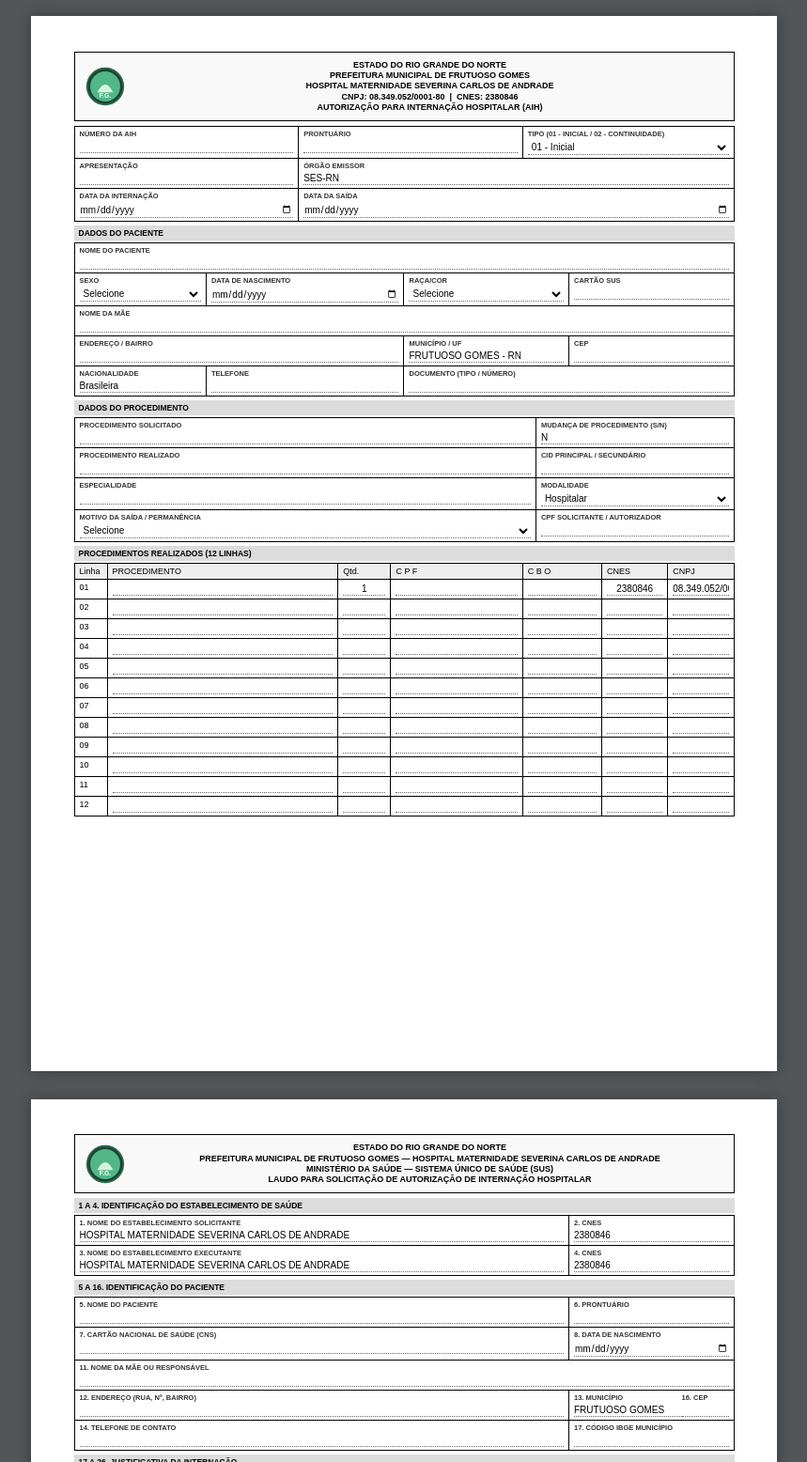
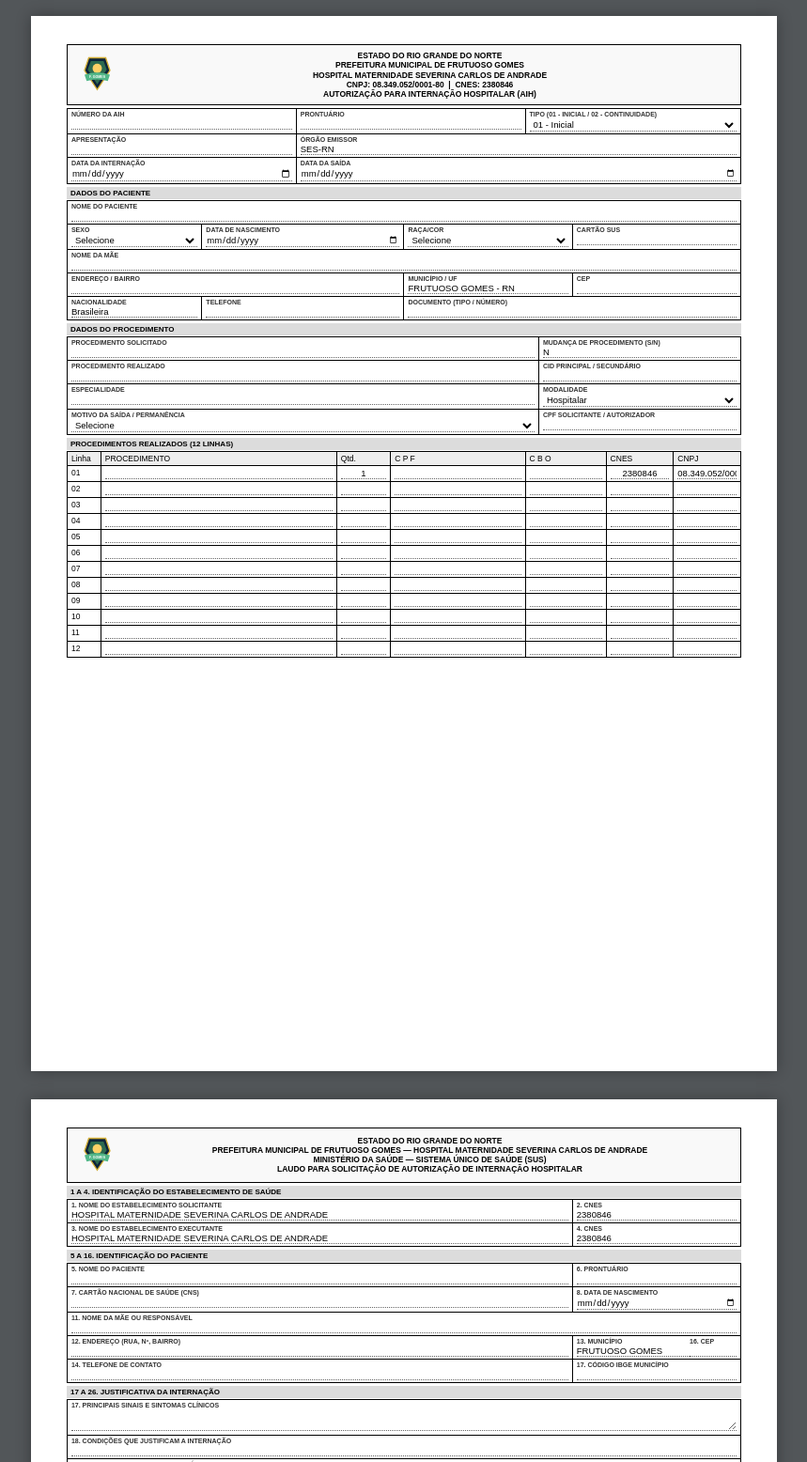
Before and after one commit to lucidiojf/painel1, a plain HTML site: page aih.html in a window 1280 px wide. Shown: the part 84-1640 px from the top of the page at 94% size, without its empty margins (210-1069 px from the left). Drawn offline with Linux system fonts and the light colour scheme.

Commit message:
Update aih.html

```diff
--- a/aih.html
+++ b/aih.html
@@ -62,29 +62,29 @@
             color: #fff !important;
         }
 
-        /* Páginas A4 fluidas e preenchendo a folha inteira com legibilidade perfeita */
+        /* Páginas A4 rigorosamente controladas */
         .aih-page {
             width: 210mm;
             min-height: 297mm;
             background: #fff;
             margin: 0 auto 30px auto;
-            padding: 10mm 12mm;
+            padding: 8mm 10mm;
             box-shadow: 0 0 15px rgba(0,0,0,0.3);
             page-break-after: always;
             box-sizing: border-box;
-            font-size: 10px;
+            font-size: 9.5px;
         }
 
         table {
             width: 100%;
             border-collapse: collapse;
             border: 1px solid #000;
-            margin-bottom: 3px;
+            margin-bottom: 2px;
         }
 
         th, td {
             border: 1px solid #000;
-            padding: 3px 5px;
+            padding: 2px 4px;
             vertical-align: top;
             text-align: left;
         }
@@ -92,12 +92,12 @@
         .header-box {
             text-align: center;
             font-weight: bold;
-            font-size: 9px;
+            font-size: 8.5px;
             background: #f9f9f9;
-            padding: 5px;
-            line-height: 1.25;
+            padding: 4px;
+            line-height: 1.2;
             border: 1px solid #000;
-            margin-bottom: 5px;
+            margin-bottom: 3px;
         }
 
         .header-table {
@@ -115,19 +115,19 @@
             background: #dcdcdc;
             font-weight: bold;
             text-transform: uppercase;
-            font-size: 8.5px;
-            padding: 3px 5px;
-            margin-top: 4px;
-            margin-bottom: 2px;
+            font-size: 8px;
+            padding: 2px 4px;
+            margin-top: 3px;
+            margin-bottom: 1px;
         }
 
         label {
-            font-size: 7.5px;
+            font-size: 7px;
             font-weight: bold;
             display: block;
             text-transform: uppercase;
             color: #333;
-            margin-bottom: 2px;
+            margin-bottom: 1px;
         }
 
         input, select, textarea {
@@ -135,9 +135,9 @@
             border: none;
             border-bottom: 1px dotted #666;
             background: transparent;
-            font-size: 10px;
+            font-size: 9.5px;
             outline: none;
-            padding: 1px 0;
+            padding: 0px;
         }
 
         input:focus, select:focus, textarea:focus {
@@ -165,7 +165,7 @@
                 width: 210mm !important;
                 min-height: 297mm !important;
                 page-break-after: always !important;
-                padding: 10mm 12mm !important;
+                padding: 8mm 10mm !important;
             }
         }
     </style>
@@ -188,11 +188,12 @@
                 <table class="header-table">
                     <tr>
                         <td style="width: 55px; text-align: center;">
-                            <svg width="42" height="42" viewBox="0 0 100 100" style="display:block; margin:0 auto;">
-                                <circle cx="50" cy="50" r="46" fill="#1b4332" stroke="#2d6a4f" stroke-width="4"/>
-                                <circle cx="50" cy="50" r="38" fill="#52b788"/>
-                                <path d="M 30 65 Q 50 25 70 65 Z" fill="#d8f3dc"/>
-                                <text x="50" y="78" font-size="16" font-weight="bold" fill="#fff" text-anchor="middle">F.G.</text>
+                            <svg width="45" height="45" viewBox="0 0 200 200" style="display:block; margin:0 auto;">
+                                <path d="M 60 20 L 140 20 L 160 80 L 100 170 L 40 80 Z" fill="#0d233a" stroke="#d4af37" stroke-width="6"/>
+                                <path d="M 70 35 L 130 35 L 145 75 L 100 145 L 55 75 Z" fill="#2d6a4f"/>
+                                <circle cx="100" cy="70" r="22" fill="#ffd166"/>
+                                <path d="M 40 100 Q 100 80 160 100 L 150 130 Q 100 115 50 130 Z" fill="#52b788"/>
+                                <text x="100" y="115" font-size="16" font-weight="bold" fill="#fff" text-anchor="middle">F. GOMES</text>
                             </svg>
                         </td>
                         <td style="text-align: center;">
@@ -292,7 +293,7 @@
                 </tr>
             </table>
             <div class="section-title">Procedimentos Realizados (12 Linhas)</div>
-            <table style="text-align:center; font-size:9px;">
+            <table style="text-align:center; font-size:8.5px;">
                 <tr style="background:#eee;">
                     <td style="width:5%;">Linha</td>
                     <td style="width:35%;">PROCEDIMENTO</td>
@@ -325,11 +326,12 @@
                 <table class="header-table">
                     <tr>
                         <td style="width: 55px; text-align: center;">
-                            <svg width="42" height="42" viewBox="0 0 100 100" style="display:block; margin:0 auto;">
-                                <circle cx="50" cy="50" r="46" fill="#1b4332" stroke="#2d6a4f" stroke-width="4"/>
-                                <circle cx="50" cy="50" r="38" fill="#52b788"/>
-                                <path d="M 30 65 Q 50 25 70 65 Z" fill="#d8f3dc"/>
-                                <text x="50" y="78" font-size="16" font-weight="bold" fill="#fff" text-anchor="middle">F.G.</text>
+                            <svg width="45" height="45" viewBox="0 0 200 200" style="display:block; margin:0 auto;">
+                                <path d="M 60 20 L 140 20 L 160 80 L 100 170 L 40 80 Z" fill="#0d233a" stroke="#d4af37" stroke-width="6"/>
+                                <path d="M 70 35 L 130 35 L 145 75 L 100 145 L 55 75 Z" fill="#2d6a4f"/>
+                                <circle cx="100" cy="70" r="22" fill="#ffd166"/>
+                                <path d="M 40 100 Q 100 80 160 100 L 150 130 Q 100 115 50 130 Z" fill="#52b788"/>
+                                <text x="100" y="115" font-size="16" font-weight="bold" fill="#fff" text-anchor="middle">F. GOMES</text>
                             </svg>
                         </td>
                         <td style="text-align: center;">
@@ -383,9 +385,9 @@
             </table>
             <div class="section-title">17 a 26. Justificativa da Internação</div>
             <table>
-                <tr><td><label>17. Principais Sinais e Sintomas Clínicos</label><textarea id="sinaisSintomas" rows="3" style="font-size:10px;"></textarea></td></tr>
-                <tr><td><label>18. Condições que Justificam a Internação</label><textarea id="condicoesInternacao" rows="2" style="font-size:10px;"></textarea></td></tr>
-                <tr><td><label>19. Resultados de Provas Diagnósticas (Exames)</label><textarea id="resultadosExames" rows="3" style="font-size:10px;"></textarea></td></tr>
+                <tr><td><label>17. Principais Sinais e Sintomas Clínicos</label><textarea id="sinaisSintomas" rows="2" style="font-size:9.5px;"></textarea></td></tr>
+                <tr><td><label>18. Condições que Justificam a Internação</label><input type="text" id="condicoesInternacao" style="font-size:9.5px;"></td></tr>
+                <tr><td><label>19. Resultados de Provas Diagnósticas (Exames)</label><textarea id="resultadosExames" rows="2" style="font-size:9.5px;"></textarea></td></tr>
                 <tr>
                     <td>
                         <table style="border:none; margin:0;">
@@ -472,11 +474,12 @@
                 <table class="header-table">
                     <tr>
                         <td style="width: 55px; text-align: center;">
-                            <svg width="42" height="42" viewBox="0 0 100 100" style="display:block; margin:0 auto;">
-                                <circle cx="50" cy="50" r="46" fill="#1b4332" stroke="#2d6a4f" stroke-width="4"/>
-                                <circle cx="50" cy="50" r="38" fill="#52b788"/>
-                                <path d="M 30 65 Q 50 25 70 65 Z" fill="#d8f3dc"/>
-                                <text x="50" y="78" font-size="16" font-weight="bold" fill="#fff" text-anchor="middle">F.G.</text>
+                            <svg width="45" height="45" viewBox="0 0 200 200" style="display:block; margin:0 auto;">
+                                <path d="M 60 20 L 140 20 L 160 80 L 100 170 L 40 80 Z" fill="#0d233a" stroke="#d4af37" stroke-width="6"/>
+                                <path d="M 70 35 L 130 35 L 145 75 L 100 145 L 55 75 Z" fill="#2d6a4f"/>
+                                <circle cx="100" cy="70" r="22" fill="#ffd166"/>
+                                <path d="M 40 100 Q 100 80 160 100 L 150 130 Q 100 115 50 130 Z" fill="#52b788"/>
+                                <text x="100" y="115" font-size="16" font-weight="bold" fill="#fff" text-anchor="middle">F. GOMES</text>
                             </svg>
                         </td>
                         <td style="text-align: center;">
@@ -594,7 +597,7 @@
             </table>
             <div class="section-title">Sumário de História Clínica, Exame Físico e Tratamento</div>
             <table>
-                <tr><td><label>Evolução, História Clínica e Conduta</label><textarea id="evolucaoClinica" rows="22" placeholder="Histórico clínico detalhado..." style="font-size:10px;"></textarea></td></tr>
+                <tr><td><label>Evolução, História Clínica e Conduta</label><textarea id="evolucaoClinica" rows="20" placeholder="Histórico clínico detalhado..." style="font-size:10px;"></textarea></td></tr>
                 <tr><td><label>Diagnóstico Final</label><input type="text" id="diagFinal"></td></tr>
             </table>
         </div>
@@ -614,11 +617,11 @@
         const campos = document.querySelectorAll('.aih-page input, .aih-page select, .aih-page textarea');
         const dados = {};
         campos.forEach(campo => { if (campo.id) dados[campo.id] = campo.value; });
-        localStorage.setItem('aih_dados_v31', JSON.stringify(dados));
+        localStorage.setItem('aih_dados_v32', JSON.stringify(dados));
     }
 
     function carregarDados() {
-        const salvos = localStorage.getItem('aih_dados_v31');
+        const salvos = localStorage.getItem('aih_dados_v32');
         if (salvos) {
             try {
                 const dados = JSON.parse(salvos);
@@ -632,7 +635,7 @@
 
     function limparFormulario() {
         if (confirm('Deseja limpar os dados?')) {
-            localStorage.removeItem('aih_dados_v31');
+            localStorage.removeItem('aih_dados_v32');
             document.querySelectorAll('.aih-page input, .aih-page select, .aih-page textarea').forEach(c => {
                 if (!['municipioPaciente', 'endProntuario', 'nacionalidade', 'municipioFolha2'].includes(c.id)) c.value = '';
             });
@@ -699,7 +702,7 @@
             textarea.parentNode.replaceChild(div, textarea);
         });
 
-        // Remove SVGs para evitar incompatibilidade no Word
+        // Remove SVGs na exportação do Word para estabilidade total
         clone.querySelectorAll('svg').forEach(svg => svg.remove());
 
         const conteudoHTML = clone.innerHTML;
```
